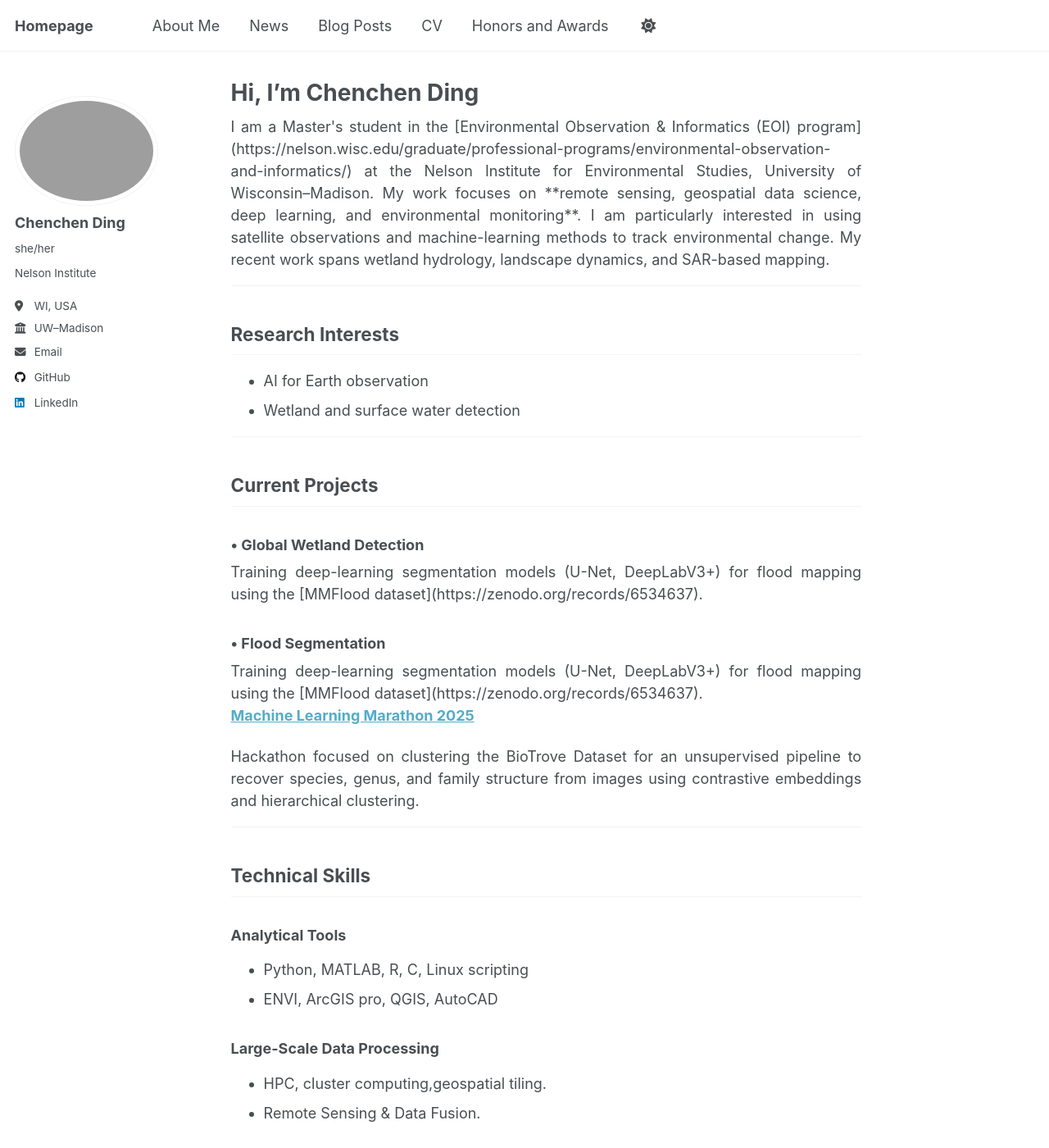
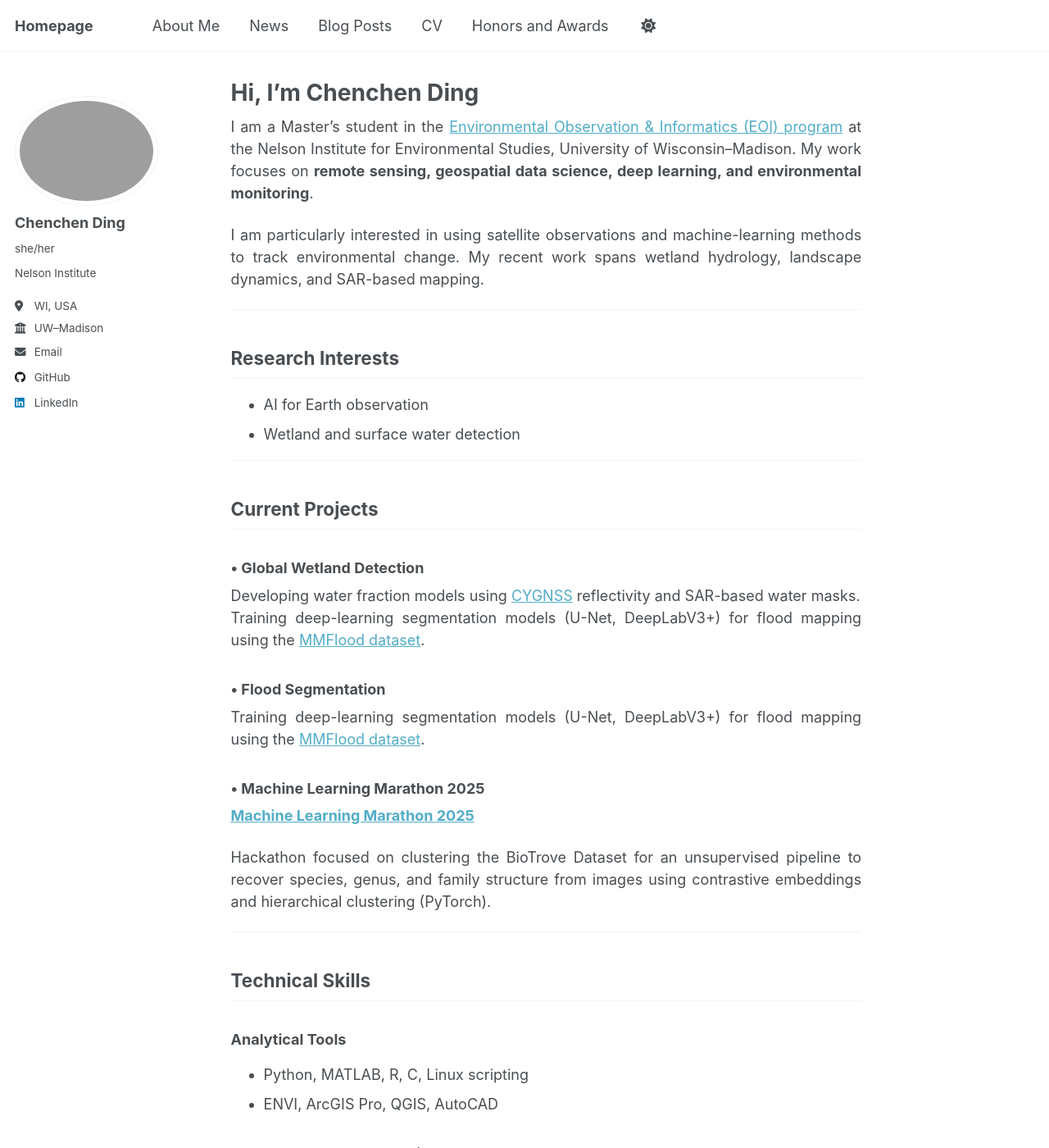
Before and after one commit to DCC0329/ChenchenDing.github.io, a Jekyll site: the page built from _pages/about.md, in a window 1280 px wide and 1400 px high. Shown: the whole window at 82% size. Built offline with Jekyll 4.4.1, drawn with Linux system fonts in a browser that asks for light colours; a script that is not in the unit is left out; some of the changed text lies outside the part shown.

Commit message:
Update about.md

```diff
--- a/_pages/about.md
+++ b/_pages/about.md
@@ -1,12 +1,13 @@
 ---
 permalink: /
-title: " Hi, I'm Chenchen Ding "
+title: "Hi, I'm Chenchen Ding"
 author_profile: true
 redirect_from:
   - /about/
   - /about.html
 ---
-<div style="text-align: justify;">
+
+<div style="text-align: justify;" markdown="1">
 
 I am a Master's student in the [Environmental Observation & Informatics (EOI) program](https://nelson.wisc.edu/graduate/professional-programs/environmental-observation-and-informatics/) at the Nelson Institute for Environmental Studies, University of Wisconsin–Madison. My work focuses on **remote sensing, geospatial data science, deep learning, and environmental monitoring**.
 
@@ -15,41 +16,40 @@ I am particularly interested in using satellite observations and machine-learnin
 </div>
 
 ---
-
 ## Research Interests
 - AI for Earth observation
 - Wetland and surface water detection
 
 ---
+## Current Projects
 
-## Current Projects
 ### **• Global Wetland Detection**
-<div style="text-align: justify;">
+<div style="text-align: justify;" markdown="1">
+Developing water fraction models using [CYGNSS](https://podaac.jpl.nasa.gov/CYGNSS) reflectivity and SAR-based water masks.
 Training deep-learning segmentation models (U-Net, DeepLabV3+) for flood mapping using the [MMFlood dataset](https://zenodo.org/records/6534637).
 </div>
 
 ### **• Flood Segmentation**
-<div style="text-align: justify;">
+<div style="text-align: justify;" markdown="1">
 Training deep-learning segmentation models (U-Net, DeepLabV3+) for flood mapping using the [MMFlood dataset](https://zenodo.org/records/6534637).
 </div>
 
+### **• Machine Learning Marathon 2025**
 **[Machine Learning Marathon 2025](https://ml-marathon.wisc.edu)**
-<div style="text-align: justify;">
-Hackathon focused on clustering the BioTrove Dataset for an unsupervised pipeline to recover species, genus, and family structure from images using contrastive embeddings and hierarchical clustering.
+<div style="text-align: justify;" markdown="1">
+Hackathon focused on clustering the BioTrove Dataset for an unsupervised pipeline to recover species, genus, and family structure from images using contrastive embeddings and hierarchical clustering (PyTorch).
 </div>
 
-
 ---
-
 ## Technical Skills
 
 ### **Analytical Tools**
 - Python, MATLAB, R, C, Linux scripting
-- ENVI, ArcGIS pro, QGIS, AutoCAD
+- ENVI, ArcGIS Pro, QGIS, AutoCAD
 
 ### **Large-Scale Data Processing**
-- HPC, cluster computing,geospatial tiling.
-- Remote Sensing & Data Fusion.
+- HPC, cluster computing, geospatial tiling
+- Remote sensing & data fusion
 
 ### **Machine Learning & Deep Learning**
 - RF, SVM, XGBoost, CNNs, LSTMs, U-Net, Transformer-based architectures
@@ -59,7 +59,6 @@ Hackathon focused on clustering the BioTrove Dataset for an unsupervised pipelin
 - Field survey design
 - UAV (drone) data collection and processing
 
-
 ---
 
-If you are interested in my work or would like to connect, feel free to reach out via email or LinkedIn.Thanks for stopping by!
+If you are interested in my work or would like to connect, feel free to reach out via email or LinkedIn. Thanks for stopping by!
```
